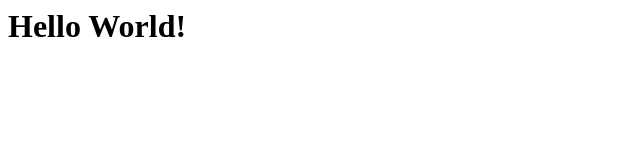
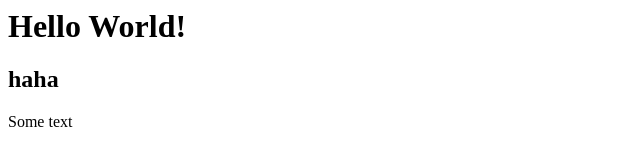
Before and after one commit to serdarulutas/GitGithubMasterclass, a plain HTML site: page index.html in a window 1280 px wide. Shown: the whole page, without its empty margins (0-640 px from the left). Drawn offline with Linux system fonts and the light colour scheme.

Commit message:
added div tag

```diff
--- a/index.html
+++ b/index.html
@@ -1 +1,4 @@
 <h1>Hello World!</h1>
+<h2>haha</h2>
+
+<div><p>Some text</p></div>
```
